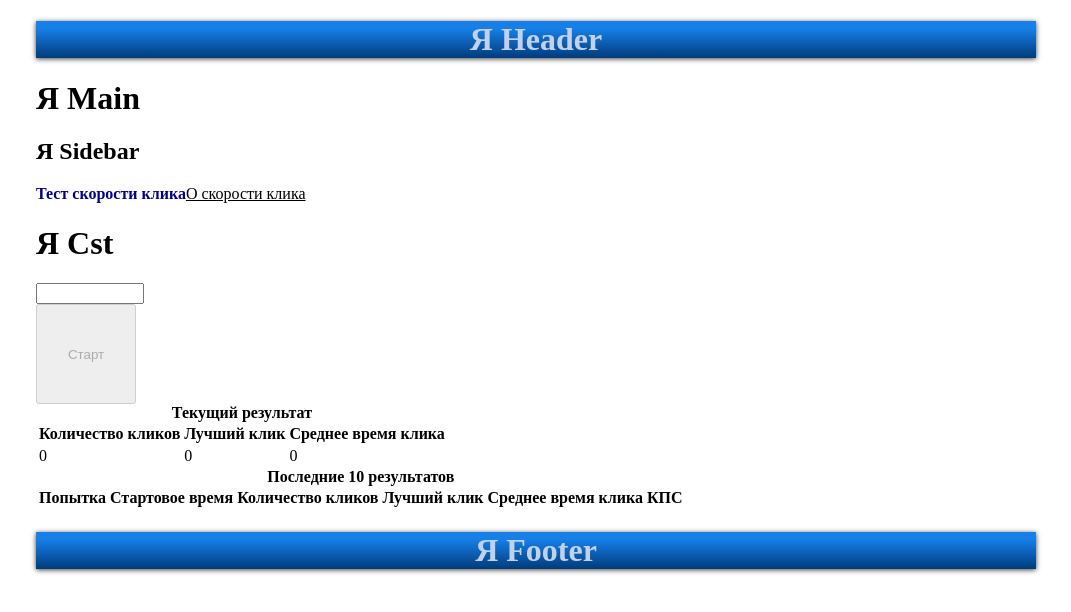
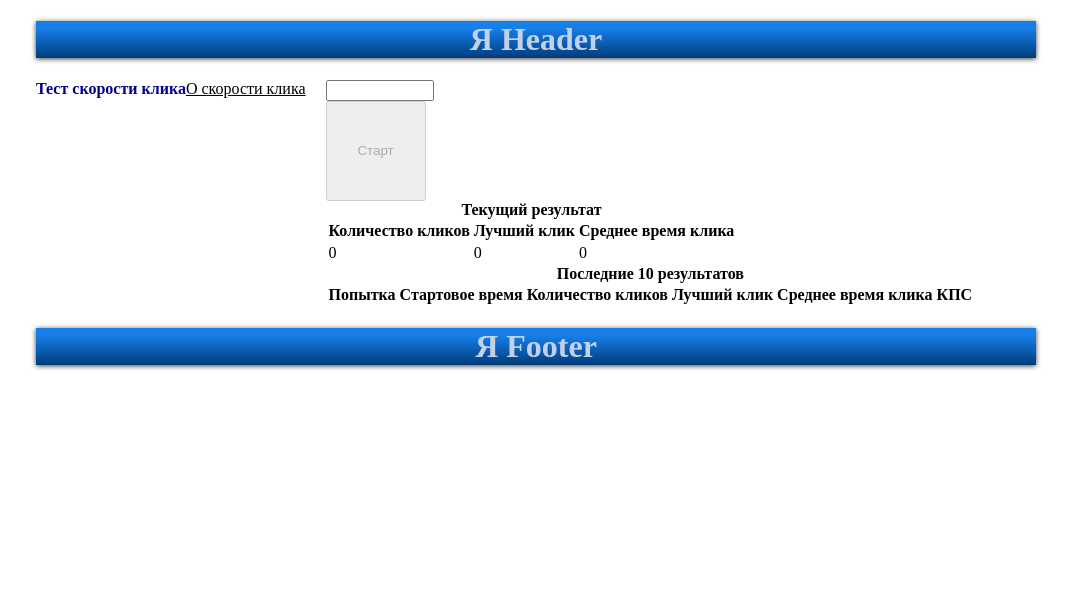
Before and after one commit to ZerruKun/pet-1-click-speed-test, a React (Create React App) app: page / in a window 1280 px wide. Shown: the top 612 px of the page, without its empty margins (104-1175 px from the left). Built offline with nearby package versions, Linux system fonts and the light colour scheme.

Commit message:
Базовая стилизация для мейна, сайдбара и cst. Убраны лишние h1.

```diff
--- a/src/components/main/Main.jsx
+++ b/src/components/main/Main.jsx
@@ -3,12 +3,12 @@ import { Route, Routes } from "react-router-dom";
 import Cst from "../../pages/cst/Cst"
 import AboutCst from "../../pages/aboutCst/AboutCst"
 import Sidebar from "../sidebar/Sidebar"
+import styles from "../../styles/Main.module.css"
 
 const Main = () => {
   return (
-    <div>
+    <div className={styles.general}>
       {console.log("отрендерился Main")}
-      <h1>Я Main</h1>
       <Sidebar />
       <Routes>
         <Route path="/" element={<Cst />} />
--- a/src/components/sidebar/Sidebar.jsx
+++ b/src/components/sidebar/Sidebar.jsx
@@ -1,5 +1,6 @@
 import React from 'react'
 import { NavLink } from "react-router-dom";
+import styles from "../../styles/Sidebar.module.css"
 
 const Sidebar = () => {
 
@@ -14,9 +15,8 @@ const Sidebar = () => {
   };
 
   return (
-    <nav>
+    <nav className={styles.general}>
       {console.log("отрендерился Sidebar")}
-      <h1>Я Sidebar</h1>
       <NavLink style={linkStyle} to="/">
         Тест скорости клика
       </NavLink>
--- a/src/pages/cst/Cst.jsx
+++ b/src/pages/cst/Cst.jsx
@@ -10,7 +10,6 @@ const Cst = observer(() => {
   return (
     <div>
       {console.log("отрендерился Cst")}
-      <h1>Я Cst</h1>
       <CstInput />
       <CstButton />
       <CstCurrentResult />
--- a/src/styles/Main.module.css
+++ b/src/styles/Main.module.css
@@ -0,0 +1,3 @@
+.general {
+    display: inline-flex;
+}
--- a/src/styles/Sidebar.module.css
+++ b/src/styles/Sidebar.module.css
@@ -0,0 +1,3 @@
+.general {
+    margin-right: 20px;
+}
```
Also changed, not shown: src/styles/Cst.module.css (added).
